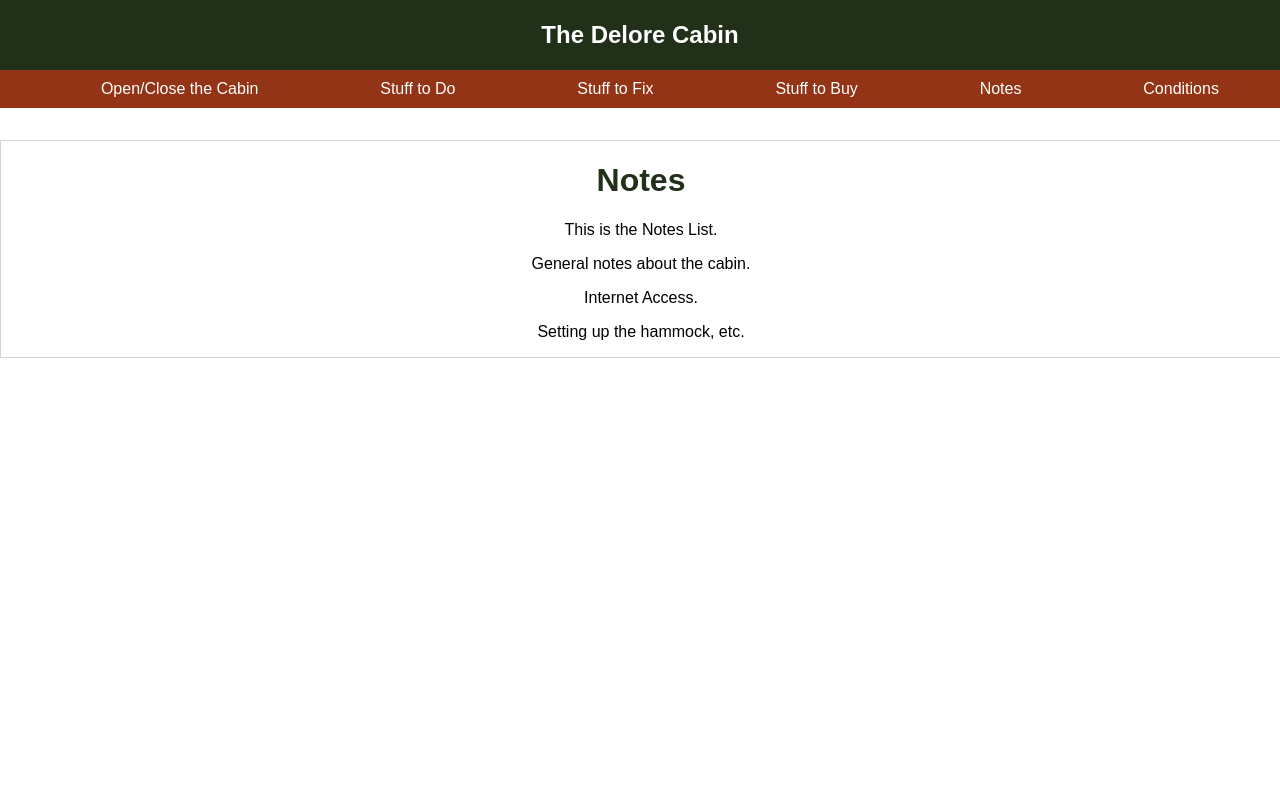
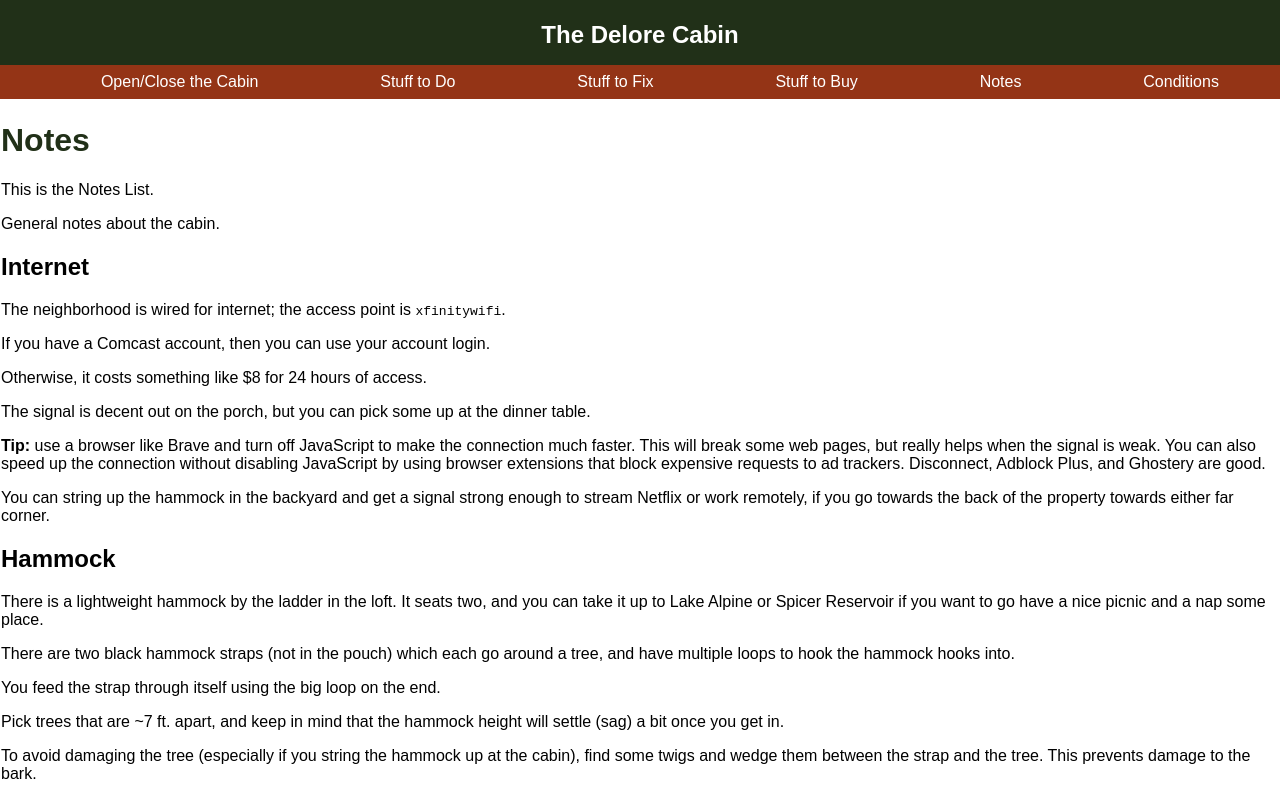
Before and after one commit to wnmurphy/cabin_app, a React (Create React App) app: page /notes in a window 1280 px wide. Shown: the top 800 px of the page. Built offline with nearby package versions, Linux system fonts and the light colour scheme.

Commit message:
Fix nav bar positioning to allow scrollable content underneath.

```diff
--- a/src/App.css
+++ b/src/App.css
@@ -1,19 +1,18 @@
 body {
   margin: 0;
-  padding: 0;
   font-family: sans-serif;
-}
-
-.App {
-  text-align: center;
 }
 
 .App-header {
   background-color: #213018;
-  padding: 5px;
+  text-align: center;
+  position: fixed;
+  width: 100%;
+  z-index: 100;
 }
 
 .App-title {
+  padding-top: 5px;
   font-size: 1.5em;
   color: white;
 }
@@ -24,12 +23,8 @@ body {
 }
 
 .NavBar {
-  position: fixed;
-  top: 70px;
-  width: 100%;
-  padding: 10px 0 10px 0;
+  padding: 8px 0 8px 0;
   background-color: #943416;
-  /*border: 1px solid lightgrey;*/
 }
 
 .NavBar > ul {
@@ -41,7 +36,6 @@ body {
 
 .nav-item {
   margin: 0 auto;
-  padding: 0 5px 0 5px;
   list-style: none;
   /*border: 1px solid lightgrey;*/
 }
@@ -52,10 +46,11 @@ body {
 }
 
 main {
-  position: fixed;
-  top: 140px;
+  position: relative;
+  top: 100px;
   width: 100%;
-  border: 1px solid lightgrey;
+  border: 1px solid white;
+
 }
 
 h1 {
--- a/src/App.js
+++ b/src/App.js
@@ -1,6 +1,5 @@
 import React, { Component } from 'react';
 import { Switch, Route } from 'react-router-dom';
-import './App.css';
 import NavBar from './views/NavBar.js'
 import Activities from './views/Activities.js'
 import Conditions from './views/Conditions.js'
@@ -9,16 +8,18 @@ import Instructions from './views/Instructions.js'
 import Maintenance from './views/Maintenance.js'
 import Notes from './views/Notes.js'
 import Shopping from './views/Shopping.js'
+import './App.css';
+
 
 
 class App extends Component {
   render() {
     return (
       <div className="App">
-        <header className="App-header">
+        <div className="App-header">
           <h1 className="App-title"><a href="/">The Delore Cabin</a></h1>
-        </header>
-        <NavBar/>
+          <NavBar/>
+        </div>
 
         <main>
           <Switch>
--- a/src/views/Instructions.js
+++ b/src/views/Instructions.js
@@ -5,8 +5,30 @@ class Instructions extends Component {
   render() {
     return (
       <div className="instructions">
-        <h1>Instructions</h1>
-        <p>These are the instructions for opening and closing the cabin.</p>
+        <h1>Opening and Closing the Cabin</h1>
+        <p>Cabin setup is not terribly complicated. You mainly have to take care to:</p>
+        <ul>
+          <li>Leave no water in the pipes when you go home. The pipes will crack if the water freezes.</li>
+          <li>Never turn the water heater on (or leave it running) unless the tank is full. The heating element will burn out if run dry.</li>
+        </ul>
+
+        <h2>Opening Up</h2>
+
+        <h3>Unlocking the cabin.</h3>
+        <p>Open the cabin from the small deck. I think this is because no one has a key to the outer snow door on the large deck side.</p>
+
+        <h3>Turning on the power.</h3>
+        <p>The first thing to do, especially if you arrive at night, is to flip the main breaker switch (located in the kitchen to the left of the stove) to turn on power to the cabin.</p>
+        <p>If you don't have a cell phone handy for a flashlight, there should be an LED flashlight in the first kitchen drawer.</p>
+
+        <h3>Turning on the water.</h3>
+
+        <p></p>
+
+        <h2>Closing Up</h2>
+
+        <p>Closing the cabin is essentially the same process of opening, but in reverse.</p>
+
       </div>
     )
   }
--- a/src/views/NavBar.js
+++ b/src/views/NavBar.js
@@ -19,3 +19,7 @@ class NavBar extends Component {
 }
 
 export default NavBar;
+
+/*
+
+*/
--- a/src/views/Notes.js
+++ b/src/views/Notes.js
@@ -8,8 +8,29 @@ class Notes extends Component {
         <h1>Notes</h1>
         <p>This is the Notes List.</p>
         <p>General notes about the cabin.</p>
-        <p>Internet Access.</p>
-        <p>Setting up the hammock, etc.</p>
+
+        <h2>Internet</h2>
+        <p>The neighborhood is wired for internet; the access point is <code>xfinitywifi</code>.</p>
+        <p>If you have a Comcast account, then you can use your account login.</p>
+        <p>Otherwise, it costs something like $8 for 24 hours of access.</p>
+        <p>The signal is decent out on the porch, but you can pick some up at the dinner table.</p>
+        <p><strong>Tip:</strong> use a browser like Brave and turn off JavaScript to make the connection much faster. This will break some web pages, but really helps when the signal is weak. You can also speed up the connection without disabling JavaScript by using browser extensions that block expensive requests to ad trackers. Disconnect, Adblock Plus, and Ghostery are good.</p>
+        <p>You can string up the hammock in the backyard and get a signal strong enough to stream Netflix or work remotely, if you go towards the back of the property towards either far corner.</p>
+
+        <h2>Hammock</h2>
+        <p>There is a lightweight hammock by the ladder in the loft. It seats two, and you can take it up to Lake Alpine or Spicer Reservoir if you want to go have a nice picnic and a nap some place.</p>
+        <p>There are two black hammock straps (not in the pouch) which each go around a tree, and have multiple loops to hook the hammock hooks into.</p>
+        <p>You feed the strap through itself using the big loop on the end.</p>
+        <p>Pick trees that are ~7 ft. apart, and keep in mind that the hammock height will settle (sag) a bit once you get in.</p>
+        <p>To avoid damaging the tree (especially if you string the hammock up at the cabin), find some twigs and wedge them between the strap and the tree. This prevents damage to the bark.</p>
+
+        <h2>Heating</h2>
+        <p>In the winter, you can heat the cabin using the two electric space heaters. They're not nearly as effective as the giant gas heater, but that one is out of commission until the small deck is rebuilt so the gas company will run a new line (the gas line currently runs under the small deck, which they said was too sketchy).</p>
+        <p>In other words, if you come up in the winter, you'll also be wearing a few layers indoors even when the heaters are both going.</p>
+        <p>If you're desperate, you can run the oven with the door open, but this is inadvisable because it's a waste of energy and wears out the filiments.</p>
+
+        <h2>Heating</h2>
+
       </div>
     )
   }
```
Lines whose indentation alone changed are shown as unchanged.
